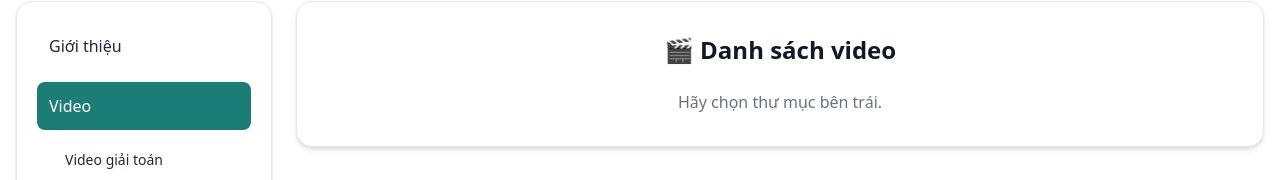
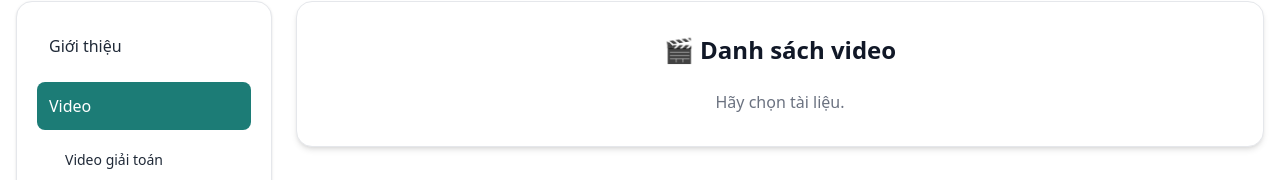
Before and after one commit to NguyenAnhTuann/websitetuhocthongminh-nguyenanhtuan, a React (Vite) app in the folder client/: page /kynangtuhoc in a window 1280 px wide. Both pictures are taken after a click on the item "Video". Shown: the part 357-537 px from the top of the page. Built offline with nearby package versions, Linux system fonts and the light colour scheme.

Commit message:
Sun, Nov 30, 2025 11:25:24 PM

```diff
--- a/client/src/components/KyNangSong.jsx
+++ b/client/src/components/KyNangSong.jsx
@@ -305,7 +305,7 @@ rounded-2xl p-8 text-center">
               <h2 className="text-2xl font-bold text-gray-900 mb-3 flex items-center justify-center gap-2">
                 🎬 Danh sách video
               </h2>
-              <p className="text-gray-500">Hãy chọn thư mục bên trái.</p>
+              <p className="text-gray-500">Hãy chọn tài liệu.</p>
             </div>
           )}
 
@@ -317,7 +317,7 @@ rounded-2xl p-8 text-center">
               </h2>
 
               <p className="text-gray-500 text-base">
-                Hãy chọn thư mục bên trái
+                Hãy chọn tài liệu
               </p>
             </div>
           )}
@@ -498,7 +498,7 @@ rounded-2xl p-8 text-center">
 
               {/* CHƯA CHỌN FOLDER */}
               {!selectedFolder && (
-                <p className="text-center text-gray-500">Hãy chọn thư mục bên trái.</p>
+                <p className="text-center text-gray-500">Hãy chọn tài liệu.</p>
               )}
             </motion.div>
           )}
--- a/client/src/components/KyNangTuHoc.jsx
+++ b/client/src/components/KyNangTuHoc.jsx
@@ -644,7 +644,7 @@ ${activeTab === "hinhanh" ? "bg-[#1c7c76] text-white" : "hover:bg-gray-100"}`}
 
               {/* CHƯA CHỌN FOLDER */}
               {!selectedFolder && (
-                <p className="text-center text-gray-500">Hãy chọn thư mục bên trái.</p>
+                <p className="text-center text-gray-500">Hãy chọn file.</p>
               )}
 
             </motion.div>
@@ -890,7 +890,7 @@ ${activeTab === "hinhanh" ? "bg-[#1c7c76] text-white" : "hover:bg-gray-100"}`}
 
               {/* CHƯA CHỌN FOLDER */}
               {!selectedFolder && (
-                <p className="text-center text-gray-500">Hãy chọn thư mục bên trái.</p>
+                <p className="text-center text-gray-500">Hãy chọn tài liệu.</p>
               )}
 
 
@@ -910,7 +910,7 @@ ${activeTab === "hinhanh" ? "bg-[#1c7c76] text-white" : "hover:bg-gray-100"}`}
               </h2>
               {/* CHƯA CHỌN FOLDER */}
               {!selectedFolder && (
-                <p className="text-center text-gray-500">Hãy chọn thư mục bên trái.</p>
+                <p className="text-center text-gray-500">Hãy chọn tài liệu.</p>
               )}
 
               {selectedFolder === "anh1" && (
@@ -1284,7 +1284,7 @@ ${activeTab === "hinhanh" ? "bg-[#1c7c76] text-white" : "hover:bg-gray-100"}`}
 
               {/* CHƯA CHỌN FOLDER */}
               {!selectedFolder && (
-                <p className="text-center text-gray-500">Hãy chọn thư mục bên trái.</p>
+                <p className="text-center text-gray-500">Hãy chọn tài liệu.</p>
               )}
 
             </motion.div>
--- a/client/src/components/TaiNguyenOnline.jsx
+++ b/client/src/components/TaiNguyenOnline.jsx
@@ -283,7 +283,7 @@ ${activeTab === "pdf" ? "bg-[#1c7c76] text-white" : "hover:bg-gray-100"}`}
                 📄 Tài liệu tham khảo PDF
               </h2>
               <p className="text-gray-500 text-base">
-                Hãy chọn thư mục bên trái
+                Hãy chọn tài liệu
               </p>
             </div>
           )}
@@ -363,7 +363,7 @@ ${activeTab === "pdf" ? "bg-[#1c7c76] text-white" : "hover:bg-gray-100"}`}
 
               {/* CHƯA CHỌN FOLDER */}
               {!selectedFolder && (
-                <p className="text-center text-gray-500">Hãy chọn thư mục bên trái.</p>
+                <p className="text-center text-gray-500">Hãy chọn tài liệu.</p>
               )}
             </motion.div>
           )}
@@ -418,7 +418,7 @@ ${activeTab === "pdf" ? "bg-[#1c7c76] text-white" : "hover:bg-gray-100"}`}
 
               {/* CHƯA CHỌN FOLDER */}
               {!selectedFolder && (
-                <p className="text-center text-gray-500">Hãy chọn thư mục bên trái.</p>
+                <p className="text-center text-gray-500">Hãy chọn tài liệu.</p>
               )}
             </motion.div>
           )}
```
